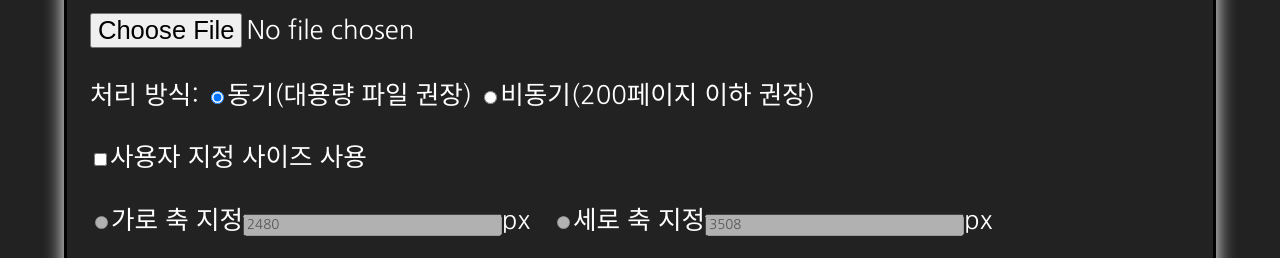
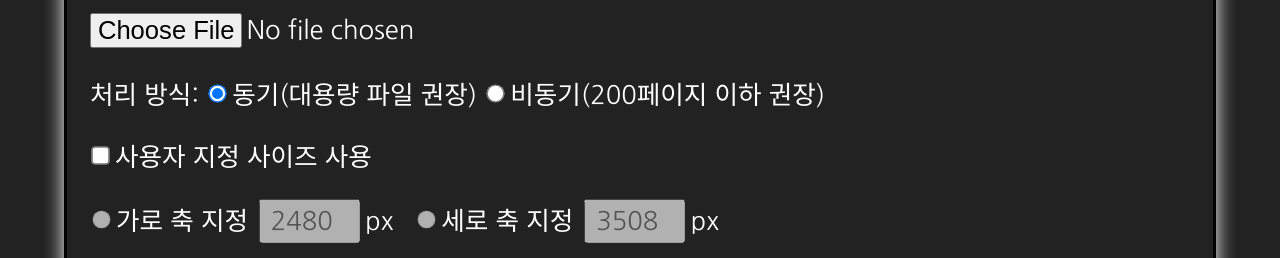
Before and after one commit to applemangojuices2007-official/applemangojuices2007-official.github.io, a plain HTML site: page converter/index.html in a window 1280 px wide. Shown: the part 506-764 px from the top of the page. Drawn offline with nearby package versions, Linux system fonts and the light colour scheme.

```diff
--- a/converter/style.css
+++ b/converter/style.css
@@ -242,3 +242,20 @@
     border: none;
     resize: none;
 }
+#async_true, #async_false, #auto_size, #size_width, #size_height {
+	transform: scale(1.4);
+	vertical-align: 4px;
+}
+label {
+	vertical-align: 0px;
+	font-size: 2vw;
+	margin-left: 5px;
+}
+#size_width_value, #size_height_value {
+	width: 8%;
+	font-size: 2vw;
+	padding: 0.4%;
+	margin-left: 1%;
+	margin-right: 0.5%;
+	text-align: center;
+}
```
